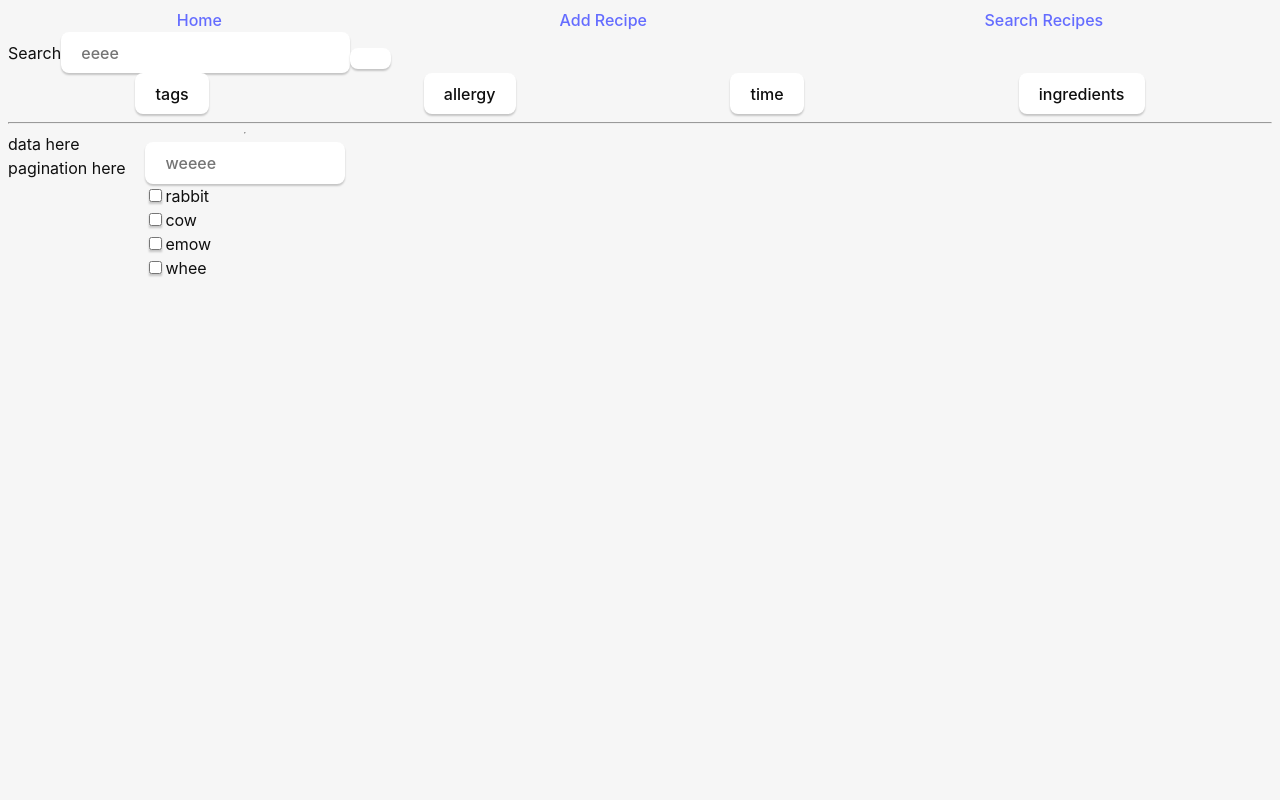
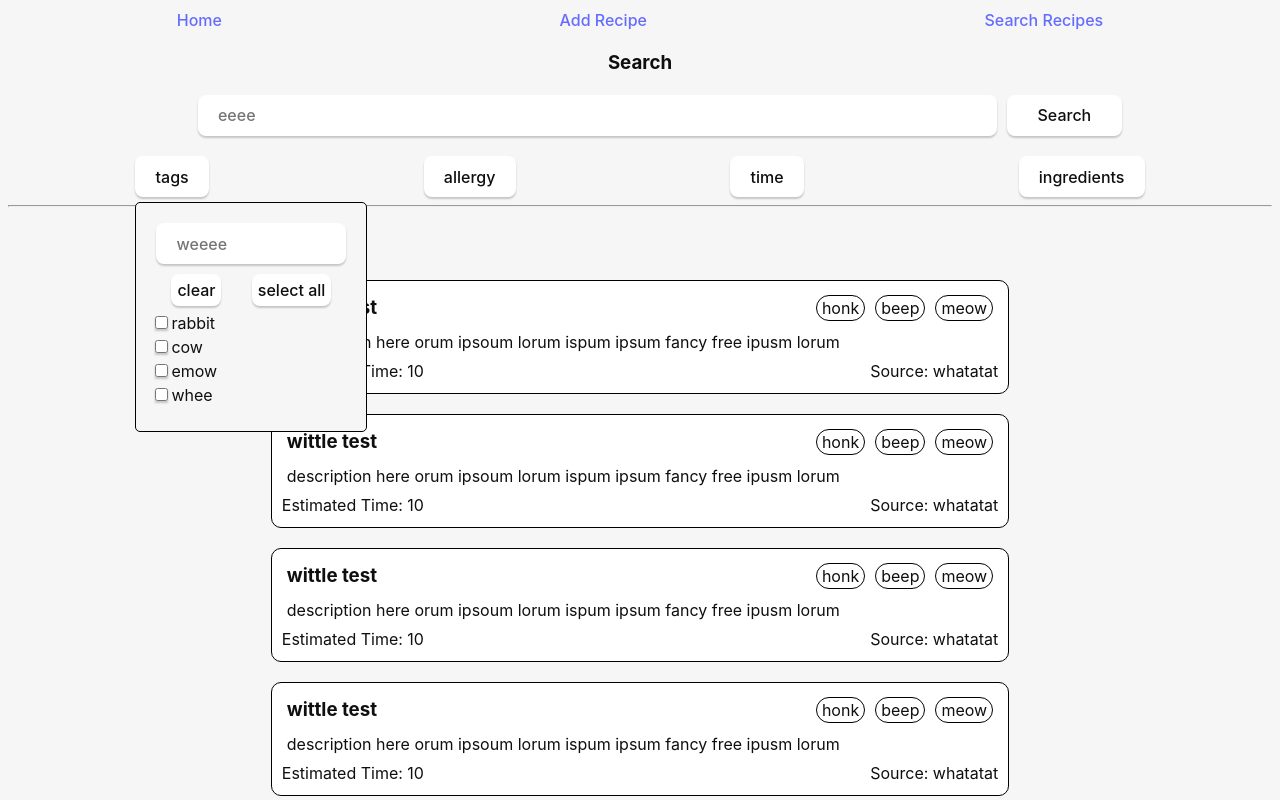
Before and after one commit to jbacheldor/recipe-recs, a React (Vite) app: page /search in a window 1280 px wide. Both pictures are taken after a click on the button "tags". Shown: the top 800 px of the page. Built offline with nearby package versions, Linux system fonts and the light colour scheme.

Commit message:
got the basic visual layout for the cards

```diff
--- a/src/components/DropDown.tsx
+++ b/src/components/DropDown.tsx
@@ -1,5 +1,4 @@
 import { useState } from "react"
-
 
 type Props = {
     options: string[],
@@ -11,20 +10,38 @@ type Props = {
 const style = {
     filter: {
         display: 'block',
-        scrollY: 'true',
-        height: '300px',
+        // scrollY: 'true',
+        // maxHeight: '200px',
         position: 'absolute',
-        // overflowY: 'true'
+        backgroundColor: '#f6f6f6',
+        borderRadius: '5px',
+        border: '1px black solid',
+        marginTop: '5px',
+        padding: '5px',
+        // overflowY: 'hidden'
     },
     inside: {
         display: 'flex',
         'flexDirection': 'column',
         width: '200px',
-        padding: '10px'
+        padding: '10px',
+        marginBottom: '5px'
     },
     options: {
         display: 'flex',
-        'flexDirection': 'column'
+        'flexDirection': 'column',
+        overflowY: 'scroll',
+        maxHeight: '100px'
+    },
+    buttons: {
+        padding: '5px',
+        margin: '0 10px'
+    },
+    buttonGr: {
+        display: 'flex',
+        flexDirection: 'row',
+        justifyContent: 'space-between',
+        margin: '5px 10px'
     }
 }
 
@@ -68,12 +85,25 @@ const DropDown:React.FC<Props> = ({options, selected, onSelect}) => {
         setFiltered(foundList)
     }
 
+    const onClear = () => {
+        setSelected([])
+        onSelect([])
+    }
+
+    const selectAll = () => {
+        setSelected(options)
+        onSelect(options)
+    }
+
     return (
         <div>
             <div id="filter" style={style.filter}>
                 <div id="inside" style={style.inside}>
-                <hr/>
-                <input placeholder="weeee" onChange={(e)=> searchFilter(e.target.value)}/>
+                <input style={{margin: '5px'}} placeholder="weeee" onChange={(e)=> searchFilter(e.target.value)}/>
+                <div style={style.buttonGr}>
+                    <button onClick={()=> onClear()} style={style.buttons}>clear</button>
+                    <button onClick={()=>selectAll()} style={style.buttons}>select all</button>
+                </div>
                 <div id="options" style={style.options}>
                 {searchString != '' && filtered.length == 0 &&
                     <p>no results found</p>
--- a/src/components/RecipeCard.tsx
+++ b/src/components/RecipeCard.tsx
@@ -1,9 +1,59 @@
 
-const RecipeCard:React.FC = () => {
+const style = {
+    card: {
+        backgroundColor: 'white',
+        border: '1px solid black',
+        borderRadius: '10px',
+        margin: '10px',
+        padding: '10px',
+    },
+    tag: {
+        padding: '2px 5px',
+        margin: '2px 5px',
+        border: '1px solid black',
+        borderRadius: '20px'
+    },
+    bottom: {
+        display: 'flex',
+        flexDirection: 'row',
+        justifyContent: 'space-between',
+        width: '100%',
+    },
+    top: {
+        display: 'flex',
+        flexDirection: 'row',
+        justifyContent: 'space-between',
+        alignItems: 'center',
+    }
+}
+
+type Props = {
+    title: string,
+    tags: string[],
+    time: string,
+    source?: string
+}
+
+const RecipeCard:React.FC<Props> = ({title, tags, time, source}) => {
 
     return (
-        <>
-        </>
+        <div style={style.card}>
+            <div style={style.top}>
+                <h3 style={{margin: '5px'}}>{title}</h3>
+            <div>
+                {tags.map((key)=> {
+                    return (
+                        <span style={style.tag}>{key}</span>
+                    )
+                })}
+            </div>
+            </div>
+            <p style={{margin: '5px'}}>description here orum ipsoum lorum ispum ipsum fancy free ipusm lorum</p>
+            <div id="bottom" style={style.bottom}>
+                <span>Estimated Time: {time}</span>
+                <span>Source: {'whatatat'}</span>
+            </div>
+        </div>
     )
 }
 
--- a/src/pages/Search.tsx
+++ b/src/pages/Search.tsx
@@ -1,5 +1,6 @@
 import { useState } from "react";
 import DropDown from "../components/DropDown"
+import RecipeCard from "../components/RecipeCard";
 
 
 const style = {
@@ -8,6 +9,19 @@ const style = {
         flexDirection: 'row',
         justifyContent: 'space-around',
         margin: '0px 20px'
+    },
+    searchBar: {
+        display: 'flex',
+        flexDirection: 'row',
+        margin: '20px',
+        width: '100%',
+        justifyContent: 'center'
+    },
+    dataBody: {
+        display: 'flex',
+        flexDirection: 'column',
+        margin: '5% 20%',
+        justifyContent: 'center',
     }
 
 }
@@ -31,7 +45,7 @@ const SearchPage:React.FC = () => {
     const [filters, setFilters] = useState<filtersType[]>([
         {
             title: 'tags',
-            options: ['rabbit', 'cow', 'emow', 'whee'],
+            options: ['rabbit', 'cow', 'emow', 'whee', 'trial', 'and', 'error'],
             selected: []
         },
         {
@@ -62,11 +76,11 @@ const SearchPage:React.FC = () => {
     }
 
     return (
-        <>
         <div>
-            Search
-            <input placeholder="eeee"/>
-            <button></button>
+            <h3 style={{textAlign: 'center'}}>Search</h3>
+            <div id="searchBar" style={style.searchBar}>
+                <input placeholder="eeee" style={{width: '60%', marginRight: '10px'}}/>
+                <button style={{padding: '0 30px'}}>Search</button>
             </div>
             <div id="filters" style={style.filters}>
                 {filters.map((val)=> {
@@ -81,13 +95,17 @@ const SearchPage:React.FC = () => {
                 })}
             </div>
             <hr/>
-        <div>
-            data here
+            <div style={style.dataBody}>
+                <RecipeCard title={'wittle test'} tags={['honk', 'beep', 'meow']} time={'10'}/>
+                <RecipeCard title={'wittle test'} tags={['honk', 'beep', 'meow']} time={'10'}/>
+                <RecipeCard title={'wittle test'} tags={['honk', 'beep', 'meow']} time={'10'}/>
+                <RecipeCard title={'wittle test'} tags={['honk', 'beep', 'meow']} time={'10'}/>
+               <RecipeCard title={'wittle test'} tags={['honk', 'beep', 'meow']} time={'10'}/>
             </div>
             <div>
                 pagination here
             </div>
-        </>
+        </div>
     )
 }
 
```
Lines whose indentation alone changed are shown as unchanged.
